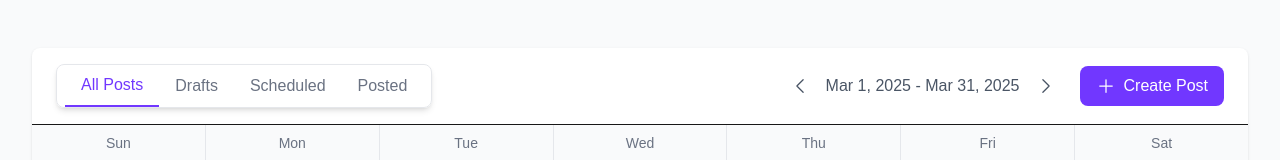
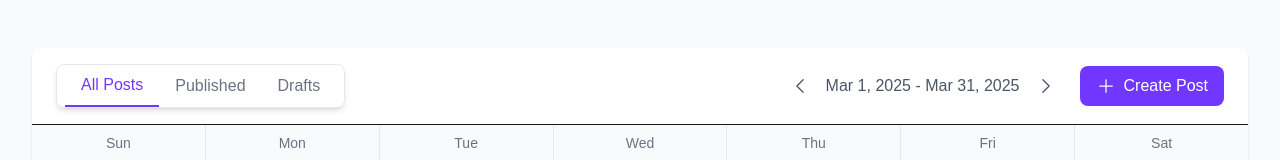
Before and after one commit to Patrickcpoole/social-scheduler, a Next.js app: page / in a window 1280 px wide. Shown: the top 160 px of the page. Built offline with nearby package versions, Linux system fonts and the light colour scheme.

Commit message:
fix: refactored PostStatusTabs component

```diff
--- a/src/components/ui/CalendarView.tsx
+++ b/src/components/ui/CalendarView.tsx
@@ -3,7 +3,7 @@
 import { useState } from "react";
 import { PlusIcon } from "@heroicons/react/24/outline";
 import { useGetMonthDetails } from "../../hooks/useGetMonthDetails";
-import PostStatusTabs, { getDisplayStatus } from "./PostStatusTabs";
+import PostStatusTabs from "./PostStatusTabs";
 import CalendarNav from "./CalendarNav";
 import { PostType } from "@/types";
 
@@ -24,7 +24,7 @@ const CalendarView = ({
 }: CalendarViewProps) => {
   const filteredPosts = posts.filter((post) => {
     if (selectedTab === "all") return true;
-    return getDisplayStatus(post) === selectedTab;
+    return post.status === selectedTab;
   });
 
   const [currentMonth, setCurrentMonth] = useState(new Date());
--- a/src/components/ui/PostStatusTabs.tsx
+++ b/src/components/ui/PostStatusTabs.tsx
@@ -1,23 +1,8 @@
 import React from "react";
 import { PostType } from "@/types";
 
-export const getDisplayStatus = (
-  post: PostType
-): "draft" | "scheduled" | "posted" => {
-  const today = new Date();
-  today.setHours(0, 0, 0, 0);
-  const postDate = new Date(post.date);
-  postDate.setHours(0, 0, 0, 0);
-
-  if (post.status === "draft") {
-    return "draft";
-  }
-
-  if (postDate < today) {
-    return "posted";
-  }
-
-  return "scheduled";
+export const getDisplayStatus = (post: PostType): "draft" | "active" => {
+  return post.status;
 };
 
 const PostStatusTabs = ({
@@ -29,9 +14,8 @@ const PostStatusTabs = ({
 }) => {
   const tabs: Tab[] = [
     { label: "All Posts", value: "all" },
+    { label: "Published", value: "published" },
     { label: "Drafts", value: "draft" },
-    { label: "Scheduled", value: "scheduled" },
-    { label: "Posted", value: "posted" },
   ];
 
   return (
```
